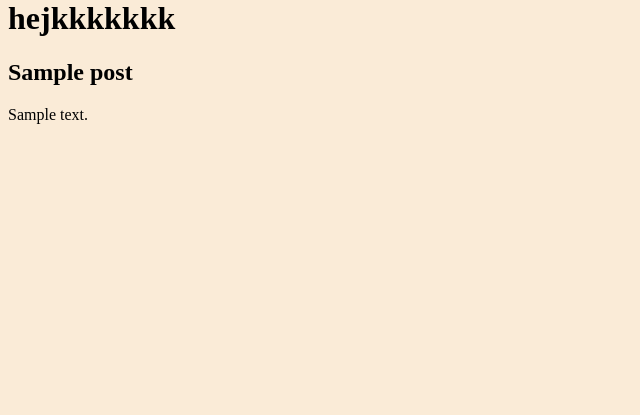
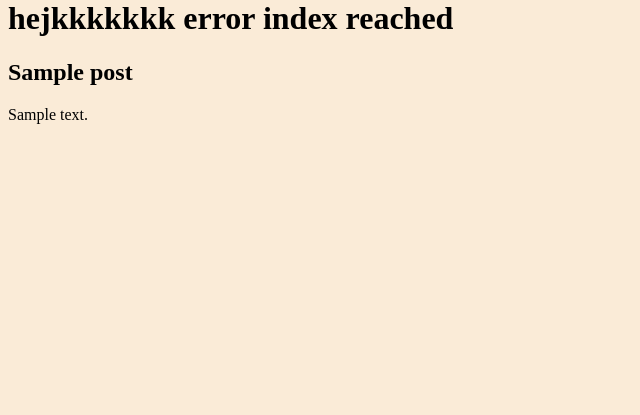
Before and after one commit to AltDom/gathenhielmska, a WordPress theme: template public/themes/gathenhielmska_theme/index.php in a window 1280 px wide. Shown: the part 385-800 px from the top of the page, without its empty margins (0-640 px from the left). Run offline with PHP 8.4 and a stand-in for WordPress, Linux system fonts and the light colour scheme; the site name, menu and one post (Sample post) are stand-ins, and other content is empty; style sheets or scripts are compiled from the project's sources.

```diff
--- a/public/themes/gathenhielmska_theme/index.php
+++ b/public/themes/gathenhielmska_theme/index.php
@@ -1,6 +1,6 @@
 <?php get_header(); ?>
 
-<h1>hejkkkkkkk</h1>
+<h1>hejkkkkkkk error index reached</h1>
 <main role="main">
     <?php if (have_posts()) : while (have_posts()) : the_post(); ?>
             <article>
```
Also changed, not shown: public/themes/gathenhielmska_theme/header.php (+6 -4 lines), 1 other file.
